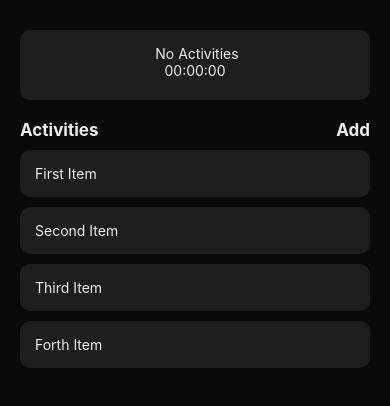
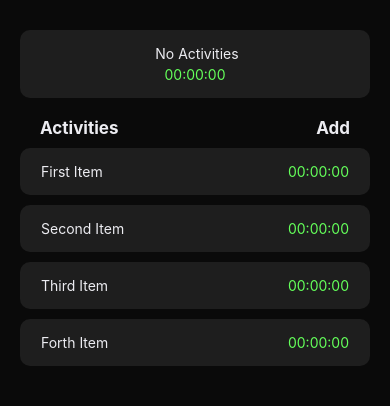
Before and after one commit to indraworks/rn-expo-note-filip, a React Native app: screen / in a window 390 px wide. Shown: the top 406 px of the page. Built offline with nearby package versions, Linux system fonts and the light colour scheme.

Commit message:
making panResponder core-reactnative dan animated utk move X direction

```diff
--- a/App.js
+++ b/App.js
@@ -8,7 +8,7 @@ export default function App() {
     <SafeAreaView style={{ flex: 1 }}>
       <View style={styles.container}>
         <ActivityHomeScreen />
-        <StatusBar style="auto" />
+        <StatusBar style="light" />
       </View>
     </SafeAreaView>
   );
--- a/src/components/activity/Item.js
+++ b/src/components/activity/Item.js
@@ -1,13 +1,47 @@
-import React from "react";
-import { StyleSheet } from "react-native";
+import React, { useRef } from "react";
+import { Animated, PanResponder, StyleSheet } from "react-native";
 import { COLORS } from "../../variables/styles";
-import { FlowText, FlowHighLightView } from "../overrides";
+import { FlowText, FlowHighLightView, FlowRow } from "../overrides";
 
 export const ActivityItem = ({ title }) => {
+  const pan = useRef(new Animated.ValueXY()).current; //menetapkan ref animasi daam variable pan
+  //dimana utk tentukan arah x ,arah y waktu move!
+
+  const panResponder = useRef(
+    PanResponder.create({
+      onStartShouldSetPanResponder: () => true, //create triger function respon start
+      // ini func utk start jika ada element di klik etc
+      onPanResponderMove: Animated.event([null, { dx: pan.x, dy: pan.y }], {
+        useNativeDriver: false,
+      }),
+      //ini func utk waktu releasse stalh drag drop
+      onPanResponderRelease: () => {
+        pan.extractOffset;
+      },
+    })
+  ).current;
+
   return (
-    <FlowHighLightView style={StyleSheet.itemContainer}>
-      <FlowText>{title}</FlowText>
-    </FlowHighLightView>
+    //wajib bungkus dngn animated view
+    //kita masukan variable /propsnya panResponderke Animated.View compoenent>
+    <Animated.View
+      {...panResponder.panHandlers}
+      //transform hanya arah x saja
+      style={{
+        //ktika dklik gak boleh ada action
+        touchAction: "none",
+        //ktika ada dibagian text,di ignore textnya jadi bisa move
+        useSelect: "none",
+        transform: [{ translateX: pan.x }],
+      }}
+    >
+      <FlowHighLightView style={StyleSheet.itemContainer}>
+        <FlowRow style={styles.row}>
+          <FlowText>{title}</FlowText>
+          <FlowText style={styles.time}>00:00:00</FlowText>
+        </FlowRow>
+      </FlowHighLightView>
+    </Animated.View>
   );
 };
 
@@ -23,4 +57,17 @@ const styles = StyleSheet.create({
     marginBottom: 6,
     paddingVertical: 19,
   },
+  row: {
+    justifyContent: "space-between",
+    paddingHorizontal: 6,
+  },
+  time: {
+    color: COLORS.brightGreen,
+  },
 });
+
+/*PanResponder :ini adalah aninamated utk drag dan drop dari core react-native
+kalau kita pake panGestureHandler ini lebih modern utk yabg ini kita pake yg panResponder!
+
+
+*/
--- a/src/components/activity/Timer.js
+++ b/src/components/activity/Timer.js
@@ -1,6 +1,7 @@
 import React from "react";
 import { View, Text, StyleSheet } from "react-native";
 import { FlowHighLightView, FlowRow, FlowText } from "../overrides";
+import { COLORS } from "../../variables/styles";
 
 export const ActivityTimer = () => {
   return (
@@ -9,7 +10,7 @@ export const ActivityTimer = () => {
         <FlowText> No Activities</FlowText>
       </FlowRow>
       <FlowRow style={styles.row}>
-        <FlowText>00:00:00</FlowText>
+        <FlowText style={styles.time}>00:00:00</FlowText>
       </FlowRow>
     </FlowHighLightView>
   );
@@ -17,11 +18,15 @@ export const ActivityTimer = () => {
 
 const styles = StyleSheet.create({
   timeContainer: {
-    height: 70,
+    // height: 70,
     marginVertical: 10,
   },
   row: {
     justifyContent: "center",
+  },
+  time: {
+    color: COLORS.brightGreen,
+    marginTop: 4,
   },
 });
 
--- a/src/screens/Home.js
+++ b/src/screens/Home.js
@@ -11,6 +11,7 @@ export const ActivityHomeScreen = () => {
   return (
     <View style={styles.screenContainer}>
       <ActivityTimer></ActivityTimer>
+
       <View style={styles.listHeading}>
         <FlowText style={styles.text}>Activities</FlowText>
         <FlowText style={styles.text}>Add</FlowText>
@@ -34,11 +35,13 @@ const styles = StyleSheet.create({
     flexDirection: "row",
     justifyContent: "space-between",
     paddingVertical: 10,
+    marginHorizontal: 5,
   },
   text: {
     fontSize: 17,
     fontWeight: "bold",
     color: COLORS.white,
+    paddingHorizontal: 15,
   },
 });
 
```
